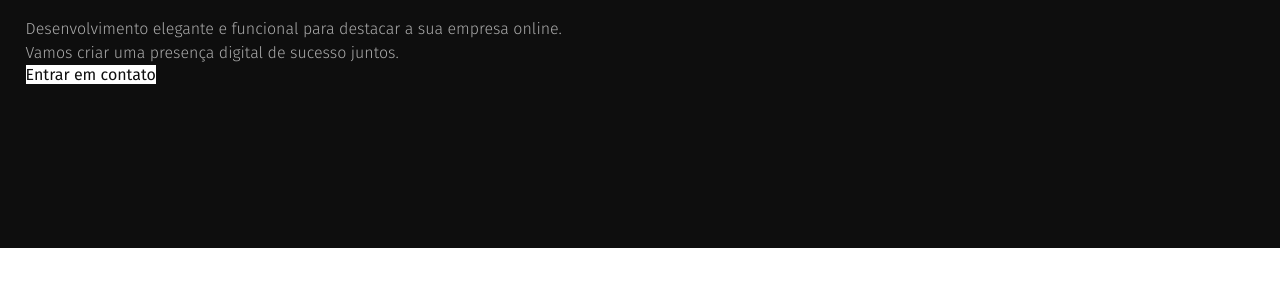
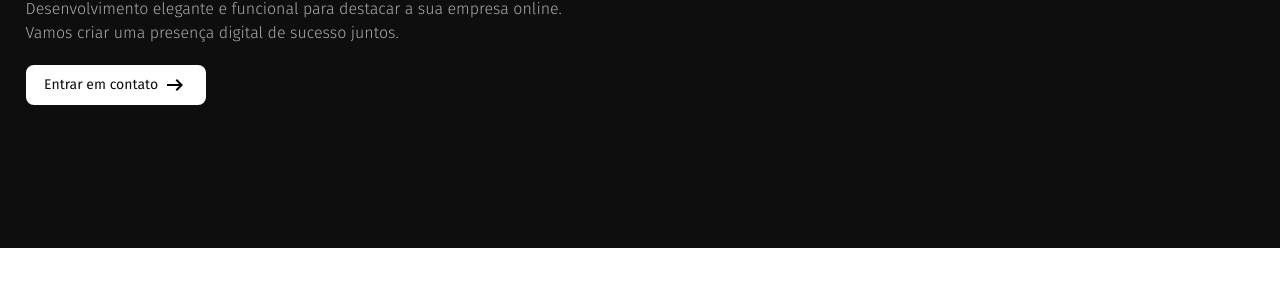
Before and after one commit to italogoes/portfolio, a plain HTML site: page index.html in a window 1280 px wide. Shown: the part 392-678 px from the top of the page. Drawn offline with nearby package versions, Linux system fonts and the light colour scheme.

Commit message:
pagina main concluida

```diff
--- a/assets/css/index.css
+++ b/assets/css/index.css
@@ -105,9 +105,19 @@ main p{
     width: 550px;
     font-weight: 300;
     line-height: 24px;
+    margin-bottom: 20px;
 }
 
 main a{
+    width: 180px;
+    border-radius: 8px;
+    padding: 8px 0;
+    display: flex;
+    gap: 5px;
+    align-items: center;
+    justify-content: center;
     background-color: #fff;
     color: #0e0e0e;
+    font-size: 14px;
+    font-weight: 400;
 }
--- a/index.html
+++ b/index.html
@@ -31,7 +31,7 @@
             <h1>Desenvolvendo Soluções Inovadoras para <span>Impulsionar seu Negócio</span></h1>
             <div class="bar"></div>
             <p>Desenvolvimento elegante e funcional para destacar a sua empresa online. Vamos criar uma presença digital de sucesso juntos.</p>
-            <a href="">Entrar em contato</a>
+            <a href="">Entrar em contato <svg xmlns="http://www.w3.org/2000/svg" height="24px" viewBox="0 -960 960 960" width="24px" fill="#000"><path d="m560-240-56-58 142-142H160v-80h486L504-662l56-58 240 240-240 240Z"/></svg></a>
         </div>
     </main>
 </body>
```
